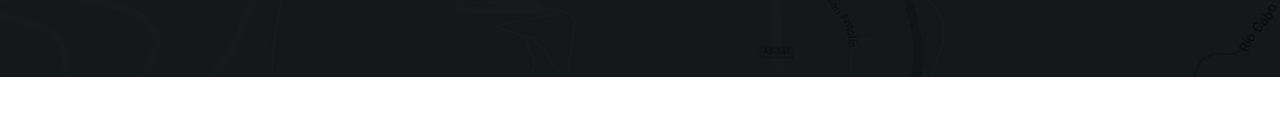
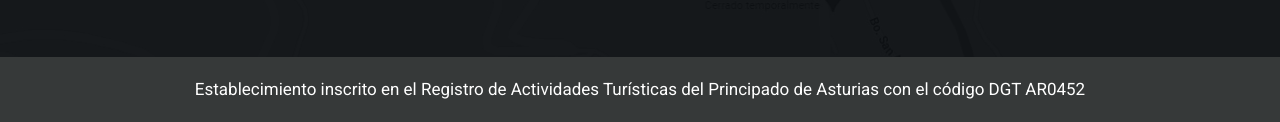
Before and after one commit to asestrebedes/asestrebedes.github.io, a plain HTML site: page index.html in a window 1280 px wide. Shown: the part 7982-8104 px from the top of the page. Before the commit the page ends 8059 px from the top, so only its background shows below. Drawn offline with Linux system fonts and the light colour scheme.

Commit message:
Añado pie de página

```diff
--- a/index.html
+++ b/index.html
@@ -783,7 +783,7 @@
 
                             </div>
 
-                            <div class="col-xl-10 col-lg-8 col-sm-6 mapouter"><div class ="gmap_canvas"><iframe width="100%" height="400px" id="gmap_canvas" src="https://maps.google.com/maps?q=as%20estrebedes%20San%20antolin%20de%20ibias%20asturias%20espa%C3%B1a&t=&z=17&ie=UTF8&iwloc=&output=embed" frameborder="0" scrolling="no" marginheight="0" marginwidth="0"></iframe><a href="https://www.whatismyip-address.com"></a><br><style>.mapouter{text-align:center;}</style><a href="https://www.embedgooglemap.net"></a><style>.gmap_canvas {background:none!important;}</style></div></div>
+                            <div class="col-xl-10 col-lg-8 col-sm-7 mapouter"><div class ="gmap_canvas"><iframe width="100%" height="400px" id="gmap_canvas" src="https://maps.google.com/maps?q=as%20estrebedes%20San%20antolin%20de%20ibias%20asturias%20espa%C3%B1a&t=&z=17&ie=UTF8&iwloc=&output=embed" frameborder="0" scrolling="no" marginheight="0" marginwidth="0"></iframe><a href="https://www.whatismyip-address.com"></a><br><style>.mapouter{text-align:center;}</style><a href="https://www.embedgooglemap.net"></a><style>.gmap_canvas {background:none!important;}</style></div></div>
 
                             <!--
                         	<div class="col-sm-6">
@@ -811,13 +811,24 @@
 
                         </div> <!-- /.row -->
                     </div> <!-- /.container -->
+
                     <div class="extra-space-xl"></div>
-                    <div class="extra-space-m"></div>
+                    <div class="extra-space-m" style="background: rgb(54 57 57);"></div>
+
+                    <div style="background: rgb(54 57 57); display: flex; justify-content: center; align-items: center;">
+                        <div class="row justify-content-md-center">
+                            <div style="margin-left: 4rem; margin-right: 4rem;">
+                                <p>Establecimiento inscrito en el Registro de Actividades Turísticas del Principado de Asturias con el código DGT AR0452</p>
+                            </div>
+                        </div> <!-- /.row -->
+                    </div> <!-- /.container -->
+
+                    <div class="extra-space-m" style="background: rgb(54 57 57);"></div>
                 </div>
             </section>
             <!-- End contact section -->
 
-            <a href="#" class="scrolltotop"><i class="fa fa-arrow-up arrow_color"></i></a> <!-- Scroll to top button -->
+            <!-- <a href="#" class="scrolltotop"><i class="fa fa-arrow-up arrow_color"></i></a> --> <!-- Scroll to top button -->
 
         </div><!-- body ends -->
 
```
